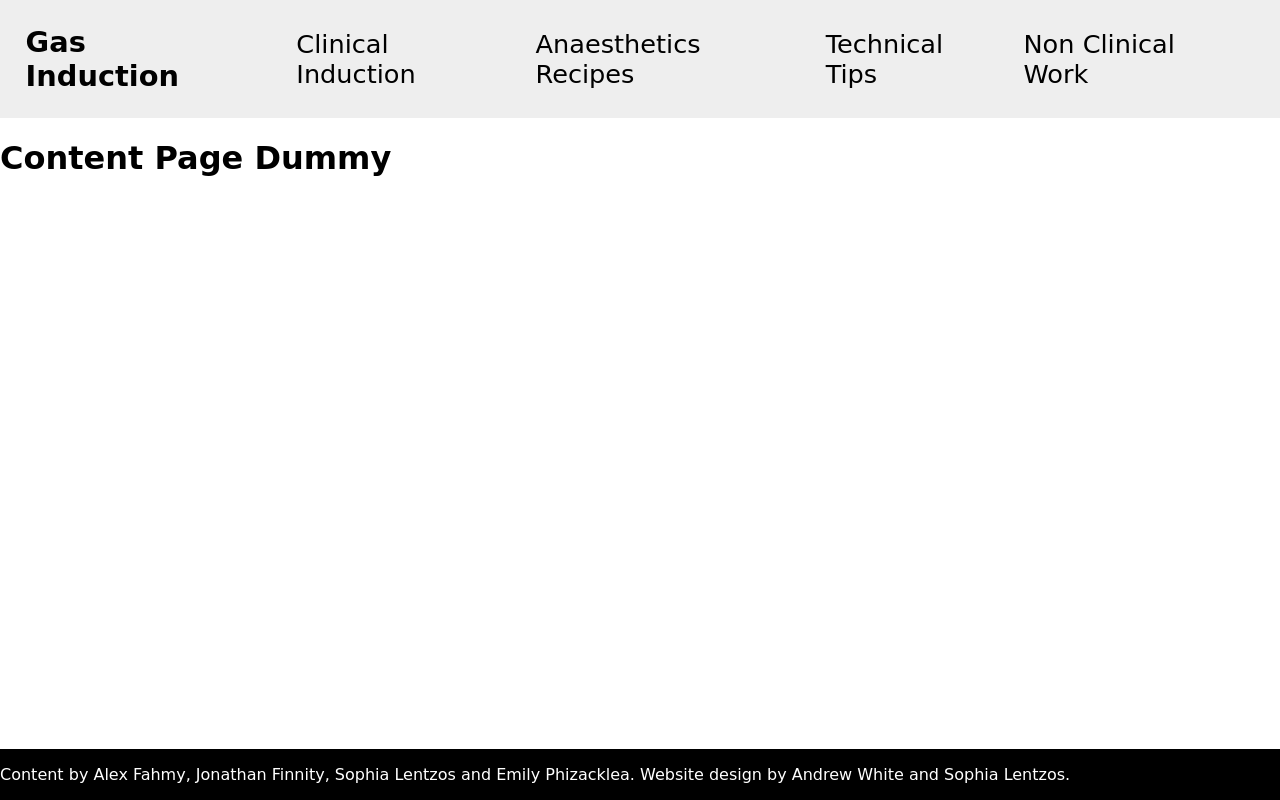
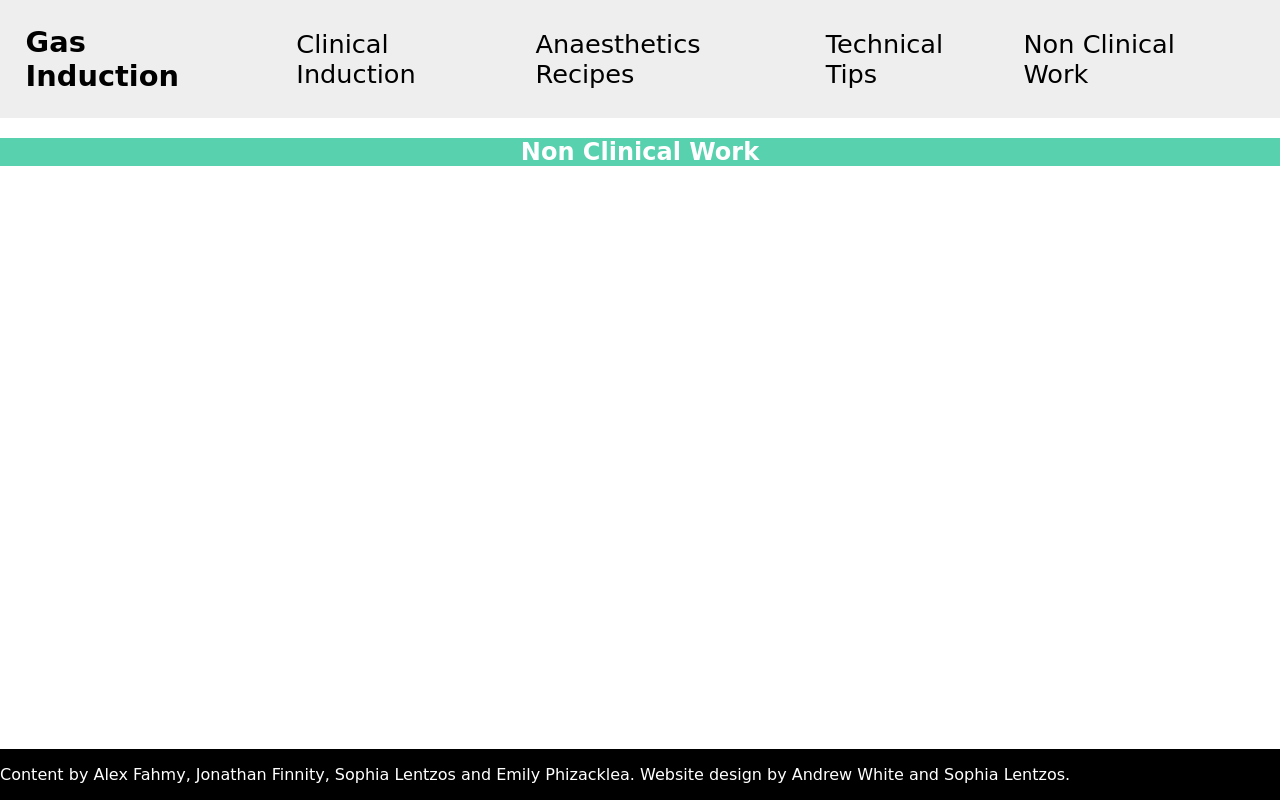
Before and after one commit to arlw87/gas-induction-website, a Next.js app: page /non-clincal/1 in a window 1280 px wide. Built offline with nearby package versions, Linux system fonts and the light colour scheme; a web font is replaced by a local one.

Commit message:
Add Section Indicator to content page
Add a section indicator component to the content page component.
This will display what section topic the current content being
viewed is part off.

Refactor code that uses the current url to get section details.
More to helper function so it can be re-used.

```diff
--- a/components/contentPage/ContentPage.js
+++ b/components/contentPage/ContentPage.js
@@ -1,5 +1,16 @@
-const ContentPage = () => {
-  return <h1>Content Page Dummy</h1>;
+import classes from "./ContentPage.module.css";
+import ContentSectionIndicator from "./ContentSectionIndicator";
+
+const ContentPage = (props) => {
+  const { sectionName, color } = props.content;
+
+  return (
+    <article>
+      <ContentSectionIndicator color={color}>
+        {sectionName}
+      </ContentSectionIndicator>
+    </article>
+  );
 };
 
 export default ContentPage;
--- /dev/null
+++ b/components/contentPage/ContentSectionIndicator.js
@@ -0,0 +1,16 @@
+import { getStaticProps } from "../../pages/non-clincal/[nonClinicalPage]";
+import classes from "./ContentSectionIndicator.module.css";
+
+const ContentSectionIndicator = (props) => {
+  const backgroundColor = {
+    backgroundColor: props.color,
+  };
+
+  return (
+    <div style={backgroundColor} className={classes.banner}>
+      <h1>{props.children}</h1>
+    </div>
+  );
+};
+
+export default ContentSectionIndicator;
--- /dev/null
+++ b/components/contentPage/ContentSectionIndicator.module.css
@@ -0,0 +1,4 @@
+.banner {
+  color: white;
+  text-align: center;
+}
--- a/lib/helperFunctions.js
+++ b/lib/helperFunctions.js
@@ -29,6 +29,8 @@
 //   return pages;
 // };
 
+import sections from "../config/sections";
+
 export const getMediaTypeColor = (type) => {
   switch (type.toUpperCase()) {
     case "PDF":
@@ -39,3 +41,7 @@ export const getMediaTypeColor = (type) => {
       return "#eee";
   }
 };
+
+export const getSectionDetails = (url) => {
+  return sections.find((section) => url.includes(section.link));
+};
--- a/pages/non-clincal/[nonClinicalPage].js
+++ b/pages/non-clincal/[nonClinicalPage].js
@@ -1,10 +1,19 @@
 import fs from "fs";
 import path from "path";
 import ContentPage from "../../components/contentPage/ContentPage";
-import ContentCard from "../../components/UI/ContentCard";
+import { useRouter } from "next/router";
+import { getSectionDetails } from "../../lib/helperFunctions";
 
 const NonClinicalPage = (props) => {
-  return <ContentPage></ContentPage>;
+  const router = useRouter();
+  const url = router.pathname.slice(1);
+  const { sectionName, color } = getSectionDetails(url);
+  const contentDetails = {
+    sectionName,
+    color,
+  };
+
+  return <ContentPage content={contentDetails}></ContentPage>;
 };
 
 export default NonClinicalPage;
```
Also changed, not shown: pages/non-clincal/index.js (+5 -4 lines), components/contentPage/ContentPage.module.css (added).
